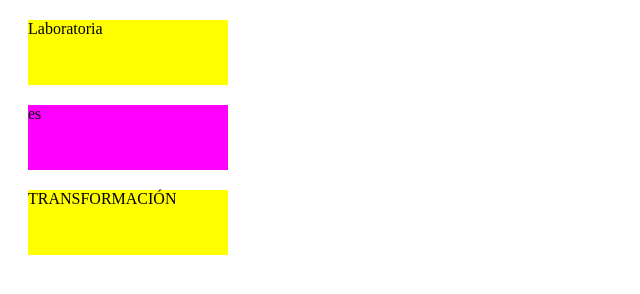
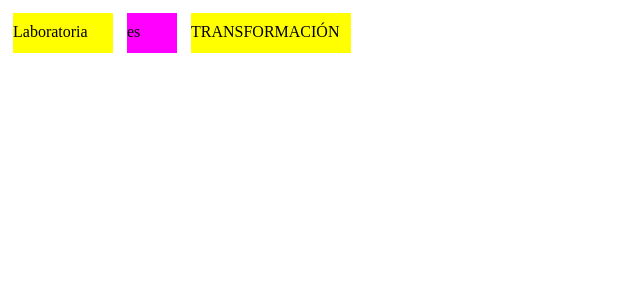
Before and after one commit to NohemiBarrera/display-types, a plain HTML site: page index.html in a window 1280 px wide. Shown: the whole page, without its empty margins (0-640 px from the left). Drawn offline with Linux system fonts and the light colour scheme.

Commit message:
ejercicio 3, inline-block, agregando padding-top y modificando width y height

```diff
--- a/index.html
+++ b/index.html
@@ -8,7 +8,7 @@
 <body>
 
 
-	<p class="parrafo">Laboratoria</p>
+	<p class="parrafo1">Laboratoria</p>
 	<p>es</p>
 	<p class="parrafo">TRANSFORMACIÓN</p>
 
--- a/style.css
+++ b/style.css
@@ -1,10 +1,19 @@
 p {
-	display: block;
+	display: inline-block;
 	background-color: fuchsia;
-	width: 200px;
-	height: 65px;
-	margin: 20px;
+	width: 50px;
+	height: 30px;
+	margin: 5px;
+	padding-top: 10px;
 }
+p.parrafo1{
+	background-color: yellow;
+	width: 100px;
+	height: 30px;
+}
+
 p.parrafo{
 	background-color: yellow;
+	width: 160px;
+	height: 30px;
 }
```
